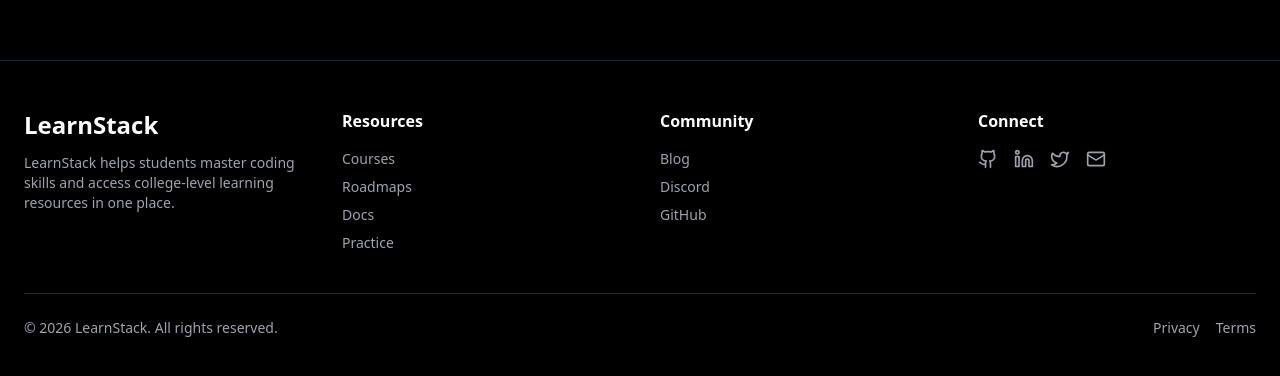
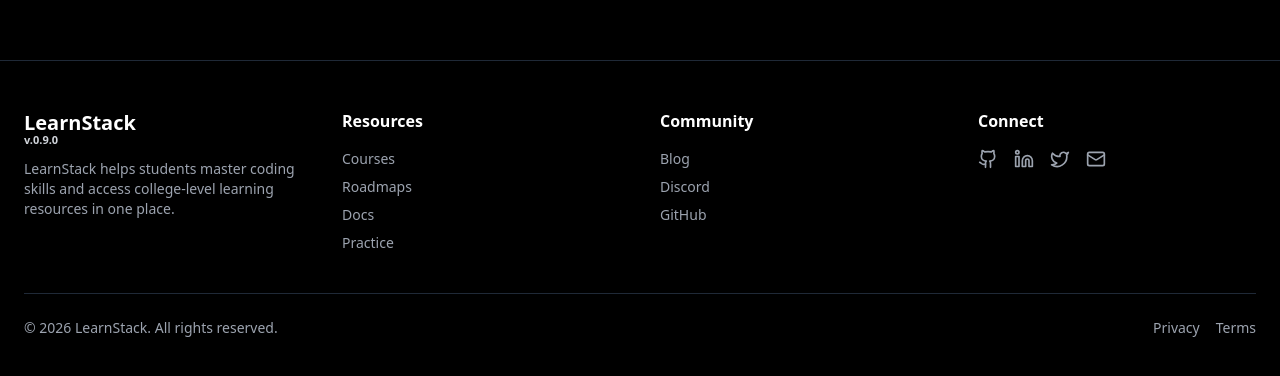
Before and after one commit to sayantan-pachal/LearnStack-learning-companion, a React (Vite) app: page / in a window 1280 px wide. Shown: the part 1632-2008 px from the top of the page. Built offline with nearby package versions, Linux system fonts and the light colour scheme.

Commit message:
update the footer

```diff
--- a/src/components/Footer/Footer.jsx
+++ b/src/components/Footer/Footer.jsx
@@ -11,9 +11,14 @@ function Footer() {
 
           {/* Brand */}
           <div>
-            <h2 className="text-2xl font-bold text-gray-900 dark:text-white">
-              LearnStack
-            </h2>
+            <span className="flex flex-col items-start font-bold text-gray-900 dark:text-white leading-tight">
+              <span className="text-xl">
+                LearnStack
+              </span>
+              <span className="text-[11px] max-[900px]:text-[8px] text-gray-600 dark:text-gray-300 -mt-1">
+                v.0.9.0
+              </span>
+            </span>
             <p className="mt-3 text-sm text-gray-600 dark:text-gray-400">
               LearnStack helps students master coding skills and access
               college-level learning resources in one place.
--- a/src/components/Header/Header.jsx
+++ b/src/components/Header/Header.jsx
@@ -34,13 +34,7 @@ export default function Header() {
           <Link to="/" className="flex items-center">
             {/* <Logo /> */}
             <div className="flex items-center space-x-2">
-              {/* <div className="w-10 h-10 rounded-lg flex items-center justify-center
-                                  bg-gradient-to-br from-blue-500 to-indigo-600
-                                  dark:from-purple-500 dark:to-pink-500">
-                <BookOpen className="w-6 h-6 text-white" />
-              </div> */}
               <img src="/logo1.png" alt="LearnStack Logo" className="w-10 h-10" />
-
               <span className="text-xl font-bold text-gray-900 dark:text-white">
                 LearnStack
               </span>
```
